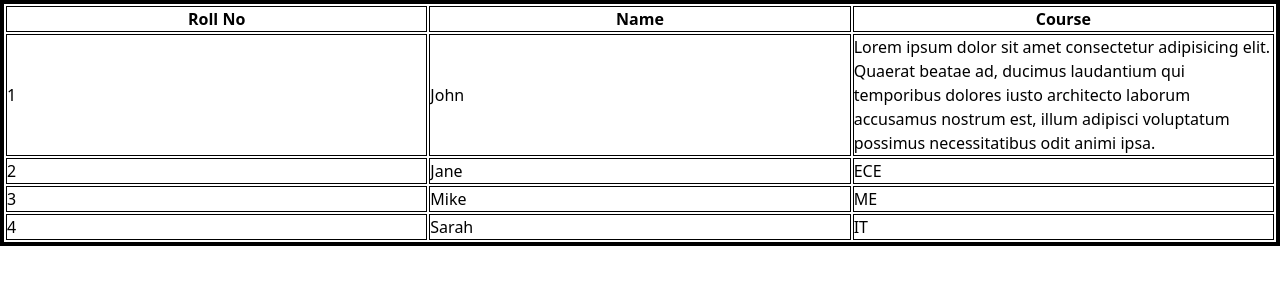
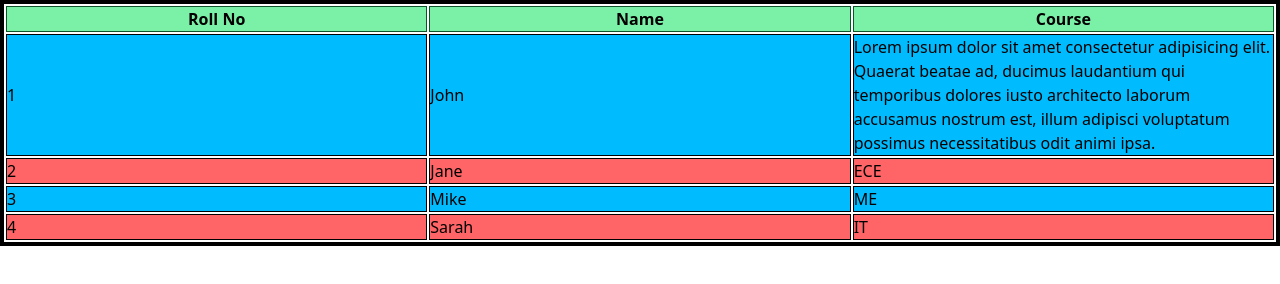
Before and after one commit to AnkitSharmaDev/ClassK23BM, a website: page TailwindCss/pro/table.html in a window 1280 px wide. Drawn offline with Linux system fonts and the light colour scheme.

Commit message:
modified

```diff
--- a/TailwindCss/pro/table.html
+++ b/TailwindCss/pro/table.html
@@ -14,29 +14,28 @@
   <body>
 
     <table class="table-auto border-separate   border-4 w-full table-fixed ">
-        <thead>
-      <tr class="border-2">
-        <th class="border">Roll No</th>
-        <th class="border">Name</th>
-        <th class="border">Course</th>
+        <thead class="border-green-200 ">
+      <tr class="border-2 border-green-900 bg-green-300">
+        <th class="border border-green-900">Roll No</th>
+        <th class="border border-green-900">Name</th>
+        <th class="border border-green-900">Course</th>
       </tr>
-    </thead>
-      <tr class="border-2">
+    <tr class="border-2 odd:bg-red-400 even:bg-sky-400">
         <td class="border ">1</td>
         <td class="border ">John</td>
         <td class="border ">Lorem ipsum dolor sit amet consectetur adipisicing elit. Quaerat beatae ad, ducimus laudantium qui temporibus dolores iusto architecto laborum accusamus nostrum est, illum adipisci voluptatum possimus necessitatibus odit animi ipsa.</td>
       </tr>
-      <tr class="border-2">
+      <tr class="border-2 odd:bg-red-400 even:bg-sky-400">
         <td class="border">2</td>
         <td class="border">Jane</td>
         <td class="border">ECE</td>
       </tr>
-      <tr class="border-2">
+      <tr class="border-2 odd:bg-red-400 even:bg-sky-400">
         <td class="border">3</td>
         <td class="border">Mike</td>
         <td class="border">ME</td>
       </tr>
-      <tr class="border-2">
+      <tr class="border-2 odd:bg-red-400 even:bg-sky-400">
         <td class="border">4</td>
         <td class="border">Sarah</td>
         <td class="border">IT</td>
```
Also changed, not shown: TailwindCss/src/output.css.
